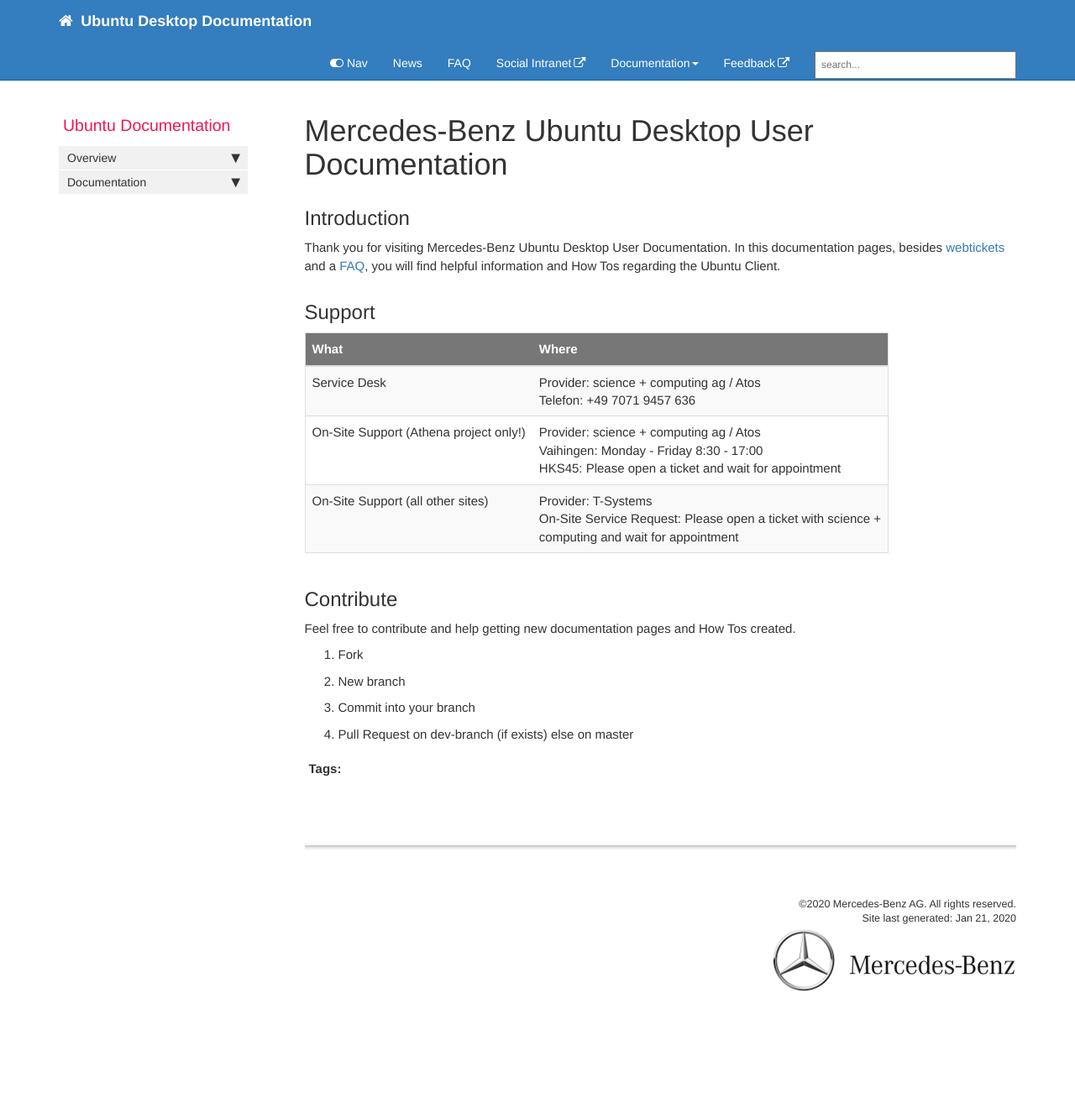
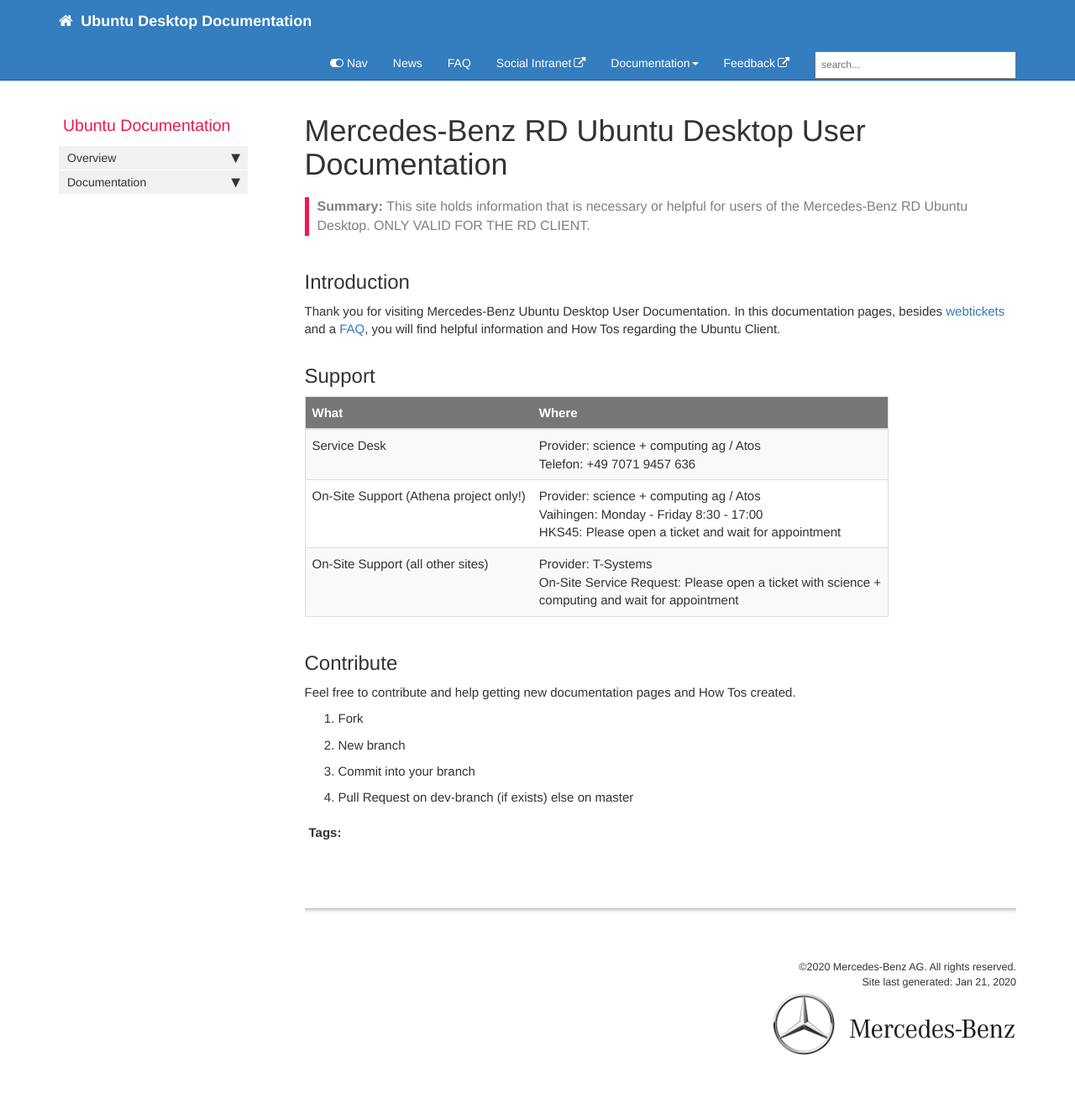
Before and after one commit to RajputPawan/Prometheus, a Jekyll site: the page built from index.md, in a window 1280 px wide. Shown: the whole page at 84% size. Built offline with Jekyll 4.4.1, drawn with Linux system fonts in a browser that asks for light colours; comment, search, counter and statistics services are not loaded; before the commit the page ends 1244 px from its top, so only the background shows below that.

Commit message:
fix paths

```diff
--- a/_config.yml
+++ b/_config.yml
@@ -11,6 +11,8 @@
 
 company_name: Mercedes-Benz AG
 # this appears in the footer
+
+baseurl: "/pages/ubunturd/ubuntudoc"
 
 github_editme_path:
 # if you're using Github, provide the basepath to the branch you've created for reviews, following the sample here. if not, leave this value blank.
--- a/index.md
+++ b/index.md
@@ -1,17 +1,17 @@
 ---
-title: "Mercedes-Benz Ubuntu Desktop User Documentation"
+title: "Mercedes-Benz RD Ubuntu Desktop User Documentation"
 keywords: ubuntu documentation
 tags: [home]
 sidebar: default_sidebar
 permalink: index.html
 toc: false
-#summary: This site holds information that is necessary or helpful for users of the Mercedes-Benz Ubuntu Desktop
+summary: This site holds information that is necessary or helpful for users of the Mercedes-Benz RD Ubuntu Desktop. ONLY VALID FOR THE RD CLIENT.
 ---
 
 
 ## Introduction
 
-Thank you for visiting Mercedes-Benz Ubuntu Desktop User Documentation. In this documentation pages, besides <a href="/tickets.html">webtickets</a> and a <a href="/faq.html">FAQ</a>, you will find helpful information and How Tos regarding the Ubuntu Client.
+Thank you for visiting Mercedes-Benz Ubuntu Desktop User Documentation. In this documentation pages, besides <a href="/tickets/">webtickets</a> and a <a href="/faq.html">FAQ</a>, you will find helpful information and How Tos regarding the Ubuntu Client.
 
 ## Support
 
```
Also changed, not shown: pages/webtickets.md (+1 -1 lines).
